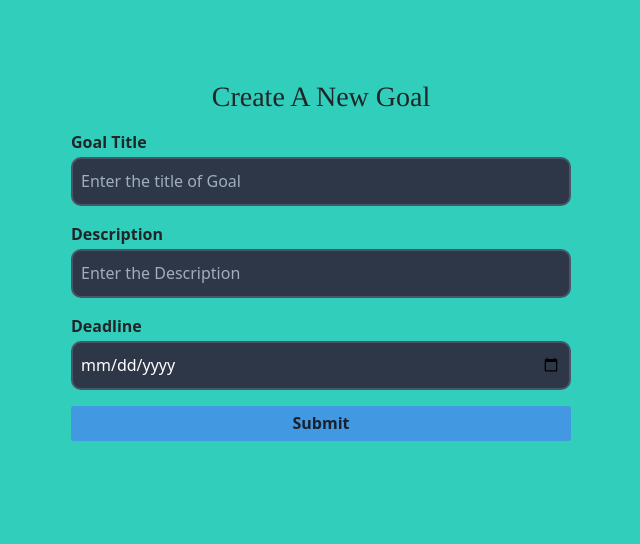
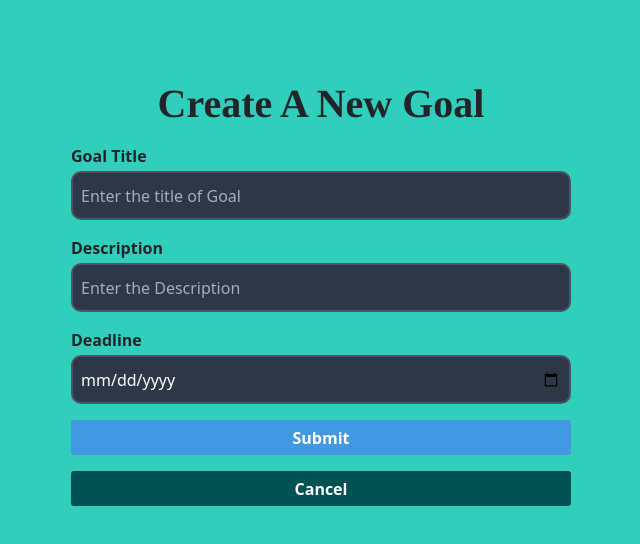
Before and after one commit to NicholasAnkiewicz/goalstool, a React (Create React App) app in the folder my-app/: page /NewGoal in a window 1280 px wide. Shown: the top 544 px of the page, without its empty margins (319-959 px from the left). Built offline with nearby package versions, Linux system fonts and the light colour scheme.

Commit message:
Demo version for 10/20/22

```diff
--- a/my-app/src/components/BasicForm.js
+++ b/my-app/src/components/BasicForm.js
@@ -1,4 +1,6 @@
 import {useFormik} from "formik";
+import { useNavigate } from "react-router-dom";
+
 const BasicForm = () => {
     const {
       values,
@@ -11,6 +13,7 @@ const BasicForm = () => {
         Deadline: "",
       },
     });
+    const navigate = useNavigate();
 
     return (
       <form  autoComplete="off">
@@ -41,12 +44,14 @@ const BasicForm = () => {
           onChange={handleChange}
           onBlur={handleBlur}
         />
-
-
-        <button type="submit">
+        <button className="submitButton" type="submit">
           Submit
+        </button>
+        <button className="cancelButton" type="submit" variant="success" onClick={()=>navigate('/Dashboard')}>
+          Cancel
         </button>
       </form>
     );
   };
+
   export default BasicForm;
--- a/my-app/src/pages/Dashboard.js
+++ b/my-app/src/pages/Dashboard.js
@@ -147,7 +147,7 @@ function EmployeeDashboard() {
           Goal
         </div>
         <div>
-          <Button className="m-1" variant="success" onClick={()=>1}>New Goal</Button>
+          <Button className="m-1" variant="success" onClick={()=>navigate('/NewGoal')}>New Goal</Button>
           <Button className="m-1" variant="warning" onClick={()=>navigate('/')}>Logout</Button>
         </div>
       </div>
--- a/my-app/src/pages/Login.js
+++ b/my-app/src/pages/Login.js
@@ -10,6 +10,7 @@ import 'bootstrap/dist/css/bootstrap.min.css';
 import Modal from 'react-bootstrap/Modal';
 import Card from 'react-bootstrap/Card';
 import { useNavigate } from "react-router-dom";
+
 
 function Login() {
   const [show, setShow] = useState(false);
--- a/my-app/src/pages/ManagerDashboard.js
+++ b/my-app/src/pages/ManagerDashboard.js
@@ -17,8 +17,6 @@ import { useNavigate } from "react-router-dom";
 import Pageview from '@mui/icons-material/Pageview';
 import Image from 'react-bootstrap/Image';
 import icon from './icon2.png';
-
-
 
 
 function createData(name, id, title) {
--- a/my-app/src/pages/NewGoal.css
+++ b/my-app/src/pages/NewGoal.css
@@ -1,51 +1,58 @@
-.GoalMain {
+  .GoalMain {
     text-align: center;
     padding: 5rem 1rem;
     background-color: #30CEBB;
     min-height: 100vh;
   }
-  .heading{
+
+  .GoalMain .heading{
     font-family: Times, serif;
+    font-size: 2rem;
+  }
 
-    font-size: 2rem;
-
-  }
-  .error {
+  .GoalMain .error {
     color: #fc8181;
     font-size: 0.75rem;
     text-align: left;
     margin-top: 0.25rem;
   }
 
-  .checkbox {
+  .GoalMain .checkbox {
     display: flex;
     justify-content: flex-start;
     align-items: center;
     margin-top: 1rem;
   }
 
-  nav {
+  .GoalMain nav {
     display: flex;
     justify-content: center;
     align-items: center;
     margin-bottom: 2rem;
   }
-  nav h3 {
+
+  .GoalMain h3{
+    font-size: 2.5rem;
+    font-weight: bold;
+  }
+
+  .GoalMain nav h3 {
     margin: 1rem;
     cursor: pointer;
     color: #718096;
   }
-  nav h3:hover {
+
+  .GoalMain nav h3:hover {
     color: white;
   }
 
-  form {
+  .GoalMain form {
     width: 95%;
     max-width: 500px;
     margin: 0 auto;
   }
 
-  form label {
+  .GoalMain form label {
     font-size: 1rem;
     font-weight: bold;
     display: block;
@@ -53,8 +60,7 @@
     margin: 1rem 0 0.2rem;
   }
 
-  input,
-  select {
+  .GoalMain input, .GoalMain select {
     width: 100%;
     padding: 0.65rem 0.5rem;
     font-size: 1rem;
@@ -65,29 +71,27 @@
     outline: none;
   }
 
-  input:focus,
-  select:focus {
+  .GoalMain input:focus, .GoalMain select:focus {
     border-color: #4299e1;
   }
 
-  input::placeholder,
-  select::placeholder {
+  .GoalMain input::placeholder, .GoalMain select::placeholder {
     color: #a0aec0;
   }
 
-  input[type="checkbox"] {
+  .GoalMain input[type="checkbox"] {
     width: fit-content;
     margin-right: 0.5rem;
     height:200px;
     transform: scale(1.25);
   }
 
-  button {
+  .GoalMain .submitButton {
     display: block;
     margin: 1rem 0;
     padding: 0.35rem 0.5rem;
     background-color: #4299e1;
-    color: #1a202c;
+    color: #FFFFFF;
     border: none;
     border-radius: 3px;
     width: 100%;
@@ -95,3 +99,17 @@
     font-weight: bold;
     cursor: pointer;
   }
+
+  .GoalMain .cancelButton {
+    display: block;
+    margin: 1rem 0;
+    padding: 0.35rem 0.5rem;
+    background-color:  #005151;
+    color: #FFFFFF;
+    border: none;
+    border-radius: 3px;
+    width: 100%;
+    font-size: 1rem;
+    font-weight: bold;
+    cursor: pointer;
+  }
--- a/my-app/src/pages/NewGoal.js
+++ b/my-app/src/pages/NewGoal.js
@@ -1,8 +1,10 @@
 import { useState } from "react";
 import BasicForm from "../components/BasicForm";
 import "./NewGoal.css";
+
 function NewGoal() {
   const [view, setView] = useState("basic");
+
   return (
     <div className="GoalMain" >
       <div className="heading">
@@ -15,4 +17,5 @@ function NewGoal() {
     </div>
   );
 }
+
 export default NewGoal;
```
